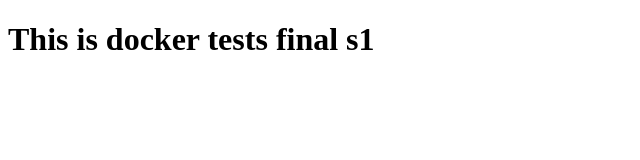
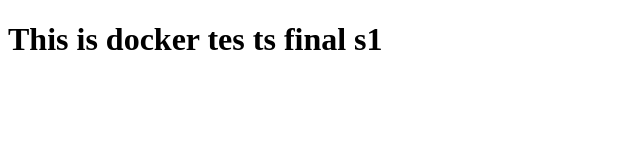
Before and after one commit to asimashfaq/dockertest, a plain HTML site: page index.html in a window 1280 px wide. Shown: the whole page, without its empty margins (0-640 px from the left). Drawn offline with Linux system fonts and the light colour scheme.

Commit message:
Initial 6

```diff
--- a/index.html
+++ b/index.html
@@ -5,6 +5,6 @@
     <title>Docker Test</title>
 </head>
 <body>
-<h1>This is docker tests  final s1</h1>
+<h1>This is docker tes ts  final s1</h1>
 </body>
 </html>
```
